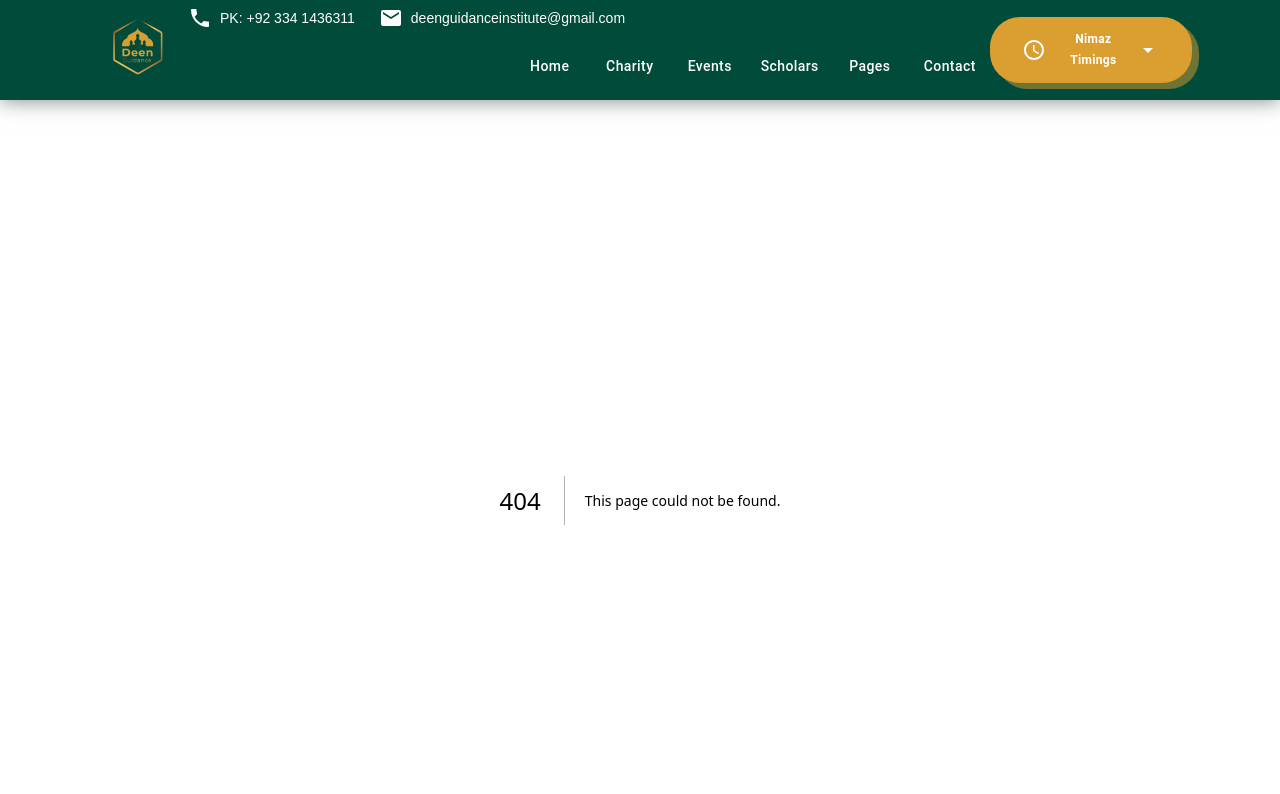
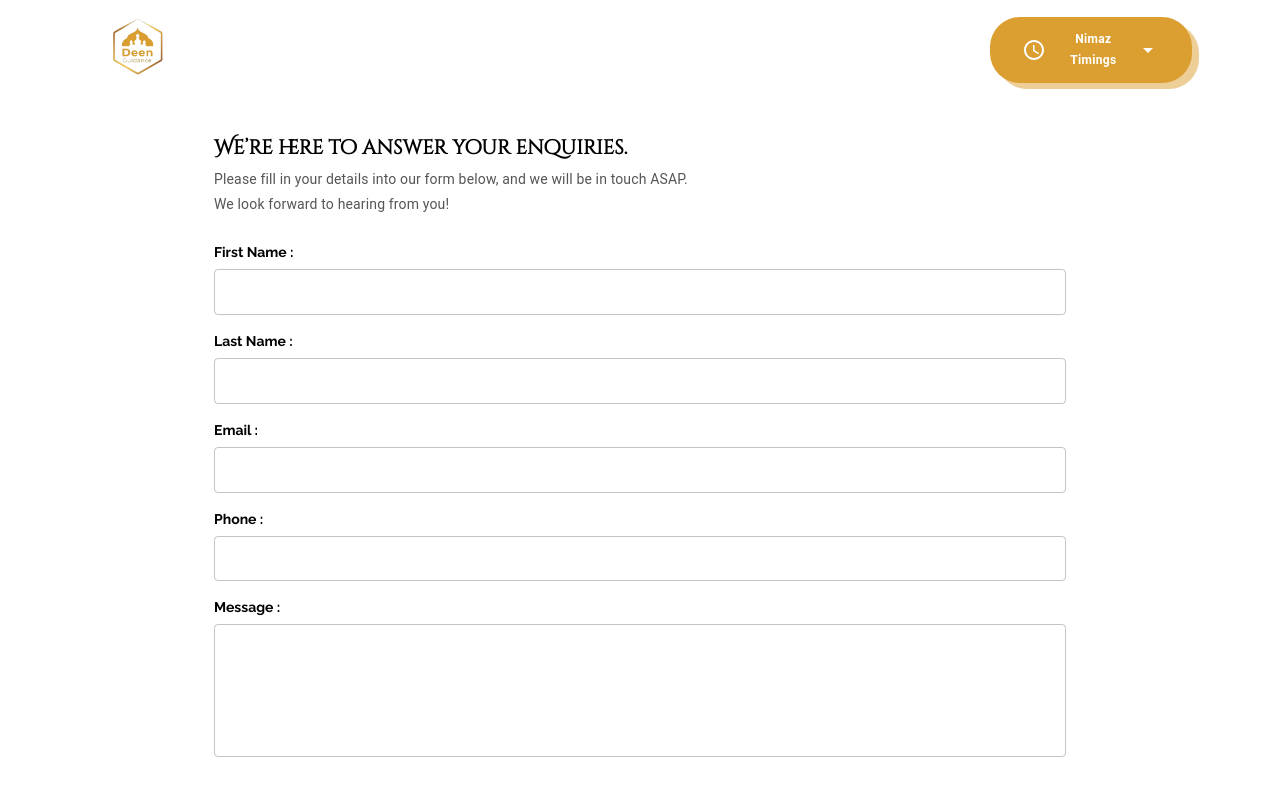
Before and after one commit to AdreesGujjar22/deenguidance, a Next.js app: page /contactus in a window 1280 px wide. Before the commit this address had no page. Shown: the top 794 px of the page. Built offline with nearby package versions, Linux system fonts and the light colour scheme.

Commit message:
Add drawer

```diff
--- a/src/app/NavBar.tsx
+++ b/src/app/NavBar.tsx
@@ -4,43 +4,54 @@ import AppBar from "@mui/material/AppBar";
 import Box from "@mui/material/Box";
 import Toolbar from "@mui/material/Toolbar";
 import IconButton from "@mui/material/IconButton";
-import Typography from "@mui/material/Typography";
-import Menu from "@mui/material/Menu";
+import Drawer from "@mui/material/Drawer";
 import Container from "@mui/material/Container";
 import Button from "@mui/material/Button";
 import MenuItem from "@mui/material/MenuItem";
 import MenuIcon from "@mui/icons-material/Menu";
-import ScheduleIcon from "@mui/icons-material/Schedule";
 import CloseIcon from "@mui/icons-material/Close";
-import ArrowDropDownIcon from "@mui/icons-material/ArrowDropDown";
 import Image from "next/image";
 import Logo from "../../public/images/logo.png";
 import MainButton from "../components/MainButton";
+import ScheduleIcon from "@mui/icons-material/Schedule";
+import ArrowDropDownIcon from "@mui/icons-material/ArrowDropDown";
+import MainLink from "../components/MainLink";
 import PhoneIcon from "@mui/icons-material/Phone";
 import EmailIcon from "@mui/icons-material/Email";
-import MainLink from "../components/MainLink";
-
-const pages = ["Home", "Charity", "Events", "Scholars", "Pages", "Contact"];
+import Link from "next/link";
+const pages = [
+  {
+    name : "Home",
+    link : "/"
+  },
+  {
+    name : "Contact",
+    link : "/contactus"
+  }
+];
 
 function NavBar() {
-  const [anchorElNav, setAnchorElNav] = React.useState<null | HTMLElement>(null);
+  const [drawerOpen, setDrawerOpen] = React.useState(false);
+  const [scrolling, setScrolling] = React.useState(false);
 
-  const handleOpenNavMenu = (event: React.MouseEvent<HTMLElement>) => {
-    setAnchorElNav(event.currentTarget);
-  };
+  React.useEffect(() => {
+    const handleScroll = () => {
+      setScrolling(window.scrollY > 50);
+    };
 
-  const handleCloseNavMenu = () => {
-    setAnchorElNav(null);
-  };
-
-  const isMenuOpen = Boolean(anchorElNav);
+    window.addEventListener("scroll", handleScroll);
+    return () => {
+      window.removeEventListener("scroll", handleScroll);
+    };
+  }, []);
 
   return (
     <AppBar
-      position="sticky"
+      position="fixed"
       sx={{
-        boxShadow: "0 0 20px rgba(0, 0, 0, 0.5)",
-        backgroundColor: "primary.main",  // Dark background for better contrast
+        boxShadow: "none",
+        backgroundColor: scrolling ? "#004B39" : "transparent",
+        fontFamily: "Raleway",
       }}
     >
       <Container
@@ -75,38 +86,24 @@ function NavBar() {
                 width: "80%",
               }}
             >
-              <Box sx={{
-                display:{ xs: "none", md: "flex" }
-              }} alignSelf="self-start" gap={3}>
-                <MainLink
-                  icon={<PhoneIcon sx={{ mr: 1 }} />}
-                  linkContent="PK: +92 334 1436311"
-                  linkHref="tel:+923341436311"
-                />
-                <MainLink
-                  icon={<EmailIcon sx={{ mr: 1 }} />}
-                  linkContent="deenguidanceinstitute@gmail.com"
-                  linkHref="mailto:deenguidanceinstitute@gmail.com"
-                />
-              </Box>
               <Box display="flex" alignSelf="self-end">
-                {pages.map((page) => (
+                {pages.map((page,index) => (
+                  <Link key={index} href={page.link} passHref style={{
+                    textDecoration : "none"
+                  }} >
                   <Button
-                    key={page}
-                    onClick={handleCloseNavMenu}
                     sx={{
-                      my: 2,
                       color: "white",
                       display: "block",
-                      mx: 1,
-                      fontSize: "14px",
+                      mx: 2,
+                      fontSize: "11px",
                       textTransform: "none",
-                      height: "fit-content",
-                      p: 0,
+                      fontFamily: "Raleway",
                     }}
                   >
-                    {page}
+                    {page.name}
                   </Button>
+                </Link>
                 ))}
               </Box>
             </Box>
@@ -118,96 +115,78 @@ function NavBar() {
             />
           </Box>
 
-          {/* Contact Info for Mobile */}
-          <Box
-            sx={{
-              display: { xs: "flex", md: "none" },
-              flexDirection: "column",
-              alignItems: "center",
-              width: "100%",
-              gap: 2,
-              mb: 2,
-            }}
-          >
-            <Box
-              sx={{
-                display:{ xs: "none", md: "flex" },
-                flexDirection: "row",
-                justifyContent: "center",
-                gap: 2,
-                flexWrap: "wrap",
-              }}
-            >
-              <MainLink
-                icon={<PhoneIcon sx={{ mr: 1 }} />}
-                linkContent="PK: +92 334 1436311"
-                linkHref="tel:+923341436311"
-              />
-              <MainLink
-                icon={<EmailIcon sx={{ mr: 1 }} />}
-                linkContent="deenguidanceinstitute@gmail.com"
-                linkHref="mailto:deenguidanceinstitute@gmail.com"
-              />
-            </Box>
-          </Box>
-
-          {/* Menu icon for mobile */}
+          {/* Drawer for mobile */}
           <Box sx={{ display: { xs: "flex", md: "none" } }}>
             <IconButton
               size="large"
-              aria-label="toggle navigation menu"
-              onClick={isMenuOpen ? handleCloseNavMenu : handleOpenNavMenu}
+              aria-label="toggle navigation drawer"
+              onClick={() => setDrawerOpen(true)}
               color="inherit"
               sx={{
                 zIndex: 1301,
                 position: "relative",
               }}
             >
-              {isMenuOpen ? <CloseIcon /> : <MenuIcon />}
+              <MenuIcon />
             </IconButton>
-
-            <Menu
-              id="menu-appbar"
-              anchorEl={anchorElNav}
-              keepMounted
-              open={isMenuOpen}
-              onClose={handleCloseNavMenu}
-              PaperProps={{
-                sx: {
+            <Drawer
+              anchor="right"
+              open={drawerOpen}
+              onClose={() => setDrawerOpen(false)}
+              sx={{
+                zIndex: 1300,
+                "& .MuiDrawer-paper": {
                   width: "100vw",
-                  maxWidth: "100vw",
-                  height: "100vh",
+                  backgroundColor: "primary.main",
+                  color: "white",
                   display: "flex",
                   flexDirection: "column",
                   alignItems: "center",
                   justifyContent: "center",
-                  backgroundColor: "primary.main", // Dark background for menu
-                  color: "white", // White text for readability
                 },
               }}
             >
-              {pages.map((page) => (
-                <MenuItem key={page} onClick={handleCloseNavMenu}>
-                  <Typography textAlign="center">{page}</Typography>
-                </MenuItem>
+              <IconButton
+                onClick={() => setDrawerOpen(false)}
+                sx={{ position: "absolute", top: 16, right: 16 }}
+              >
+                <CloseIcon sx={{ color: "white" }} />
+              </IconButton>
+              {pages.map((page,index) => (
+                <Link key={index} href={page.link} passHref
+                style={{
+                  textDecoration : "none"
+                }}
+                >
+                <Button
+                  sx={{
+                    color: "white",
+                    display: "block",
+                    mx: 2,
+                    fontSize: "11px",
+                    textTransform: "none",
+                    fontFamily: "Raleway",
+                  }}
+                >
+                  {page.name}
+                </Button>
+              </Link>
               ))}
-              <MenuItem onClick={handleCloseNavMenu} sx={{
-                display:{ xs: "none", md: "flex" }
-              }}>
+              <MenuItem>
                 <MainLink
                   icon={<PhoneIcon sx={{ mr: 1 }} />}
                   linkContent="PK: +92 334 1436311"
                   linkHref="tel:+923341436311"
                 />
               </MenuItem>
-              <MenuItem onClick={handleCloseNavMenu}>
+              <MenuItem>
                 <MainLink
                   icon={<EmailIcon sx={{ mr: 1 }} />}
                   linkContent="deenguidanceinstitute@gmail.com"
                   linkHref="mailto:deenguidanceinstitute@gmail.com"
                 />
               </MenuItem>
-            </Menu>
+            </Drawer>
           </Box>
         </Toolbar>
       </Container>
--- /dev/null
+++ b/src/app/contactus/page.tsx
@@ -0,0 +1,104 @@
+"use client";
+import React from "react";
+import {
+  Box,
+  Typography,
+  TextField,
+} from "@mui/material";
+import MainButton from "../../components/MainButton";
+import SendIcon from '@mui/icons-material/Send';
+
+export default function ContactForm() {
+  return (
+    <Box sx={{
+      backgroundColor: "white"
+    }}>
+      <Box sx={{
+        padding: "24px",
+        paddingTop : {xs : "100px",md :"135px"},
+        maxWidth: "900px",
+        margin: "auto",
+        display: "flex",
+        flexDirection: "column",
+        fontFamily: "Raleway",
+      }}>
+        <Typography
+          variant="h5"
+          gutterBottom
+          sx={{ fontSize: "1.25rem", fontWeight: "bold", fontFamily: "CinzelDecorative" }}
+        >
+          We’re here to answer your enquiries.
+        </Typography>
+        <Typography variant="body2" gutterBottom sx={{ fontSize: "0.875rem", color: "#555" }}>
+          Please fill in your details into our form below, and we will be in touch ASAP.
+        </Typography>
+        <Typography variant="body2" gutterBottom sx={{ fontSize: "0.875rem", color: "#555" }}>
+          We look forward to hearing from you!
+        </Typography>
+
+        <Box component="form" noValidate sx={{ mt: 3 }}>
+          <div style={{ marginBottom: "16px" }}>
+            <label htmlFor="firstName" style={{ fontSize: "0.875rem", fontWeight: "bold" }}>First Name :</label>
+            <TextField
+              id="firstName"
+              variant="outlined"
+              fullWidth
+              required
+              size="small"
+              sx={{ marginTop: "8px" }}
+            />
+          </div>
+          <div style={{ marginBottom: "16px" }}>
+            <label htmlFor="lastName" style={{ fontSize: "0.875rem", fontWeight: "bold" }}>Last Name :</label>
+            <TextField
+              id="lastName"
+              variant="outlined"
+              fullWidth
+              required
+              size="small"
+              sx={{ marginTop: "8px" }}
+            />
+          </div>
+          <div style={{ marginBottom: "16px" }}>
+            <label htmlFor="email" style={{ fontSize: "0.875rem", fontWeight: "bold" }}>Email :</label>
+            <TextField
+              id="email"
+              variant="outlined"
+              fullWidth
+              required
+              type="email"
+              size="small"
+              sx={{ marginTop: "8px" }}
+            />
+          </div>
+          <div style={{ marginBottom: "16px" }}>
+            <label htmlFor="phone" style={{ fontSize: "0.875rem", fontWeight: "bold" }}>Phone :</label>
+            <TextField
+              id="phone"
+              variant="outlined"
+              fullWidth
+              required
+              type="tel"
+              size="small"
+              sx={{ marginTop: "8px" }}
+            />
+          </div>
+          <div style={{ marginBottom: "16px" }}>
+            <label htmlFor="message" style={{ fontSize: "0.875rem", fontWeight: "bold" }}>Message :</label>
+            <TextField
+              id="message"
+              variant="outlined"
+              fullWidth
+              required
+              multiline
+              rows={4}
+              size="small"
+              sx={{ marginTop: "8px" }}
+            />
+          </div>
+          <MainButton content="Submit" endIcon={<SendIcon sx={{ ml: "15px" }} />} />
+        </Box>
+      </Box>
+    </Box>
+  );
+}
--- a/src/app/dashboard/components/HeroSection.tsx
+++ b/src/app/dashboard/components/HeroSection.tsx
@@ -1,5 +1,4 @@
 "use client";
-
 import React from "react";
 import { Box, Typography, Container } from "@mui/material";
 import Image from "next/image";
@@ -20,7 +19,8 @@ const HeroSection: React.FC = () => {
         flexDirection: { xs: "column", md: "row" },
         position: "relative",
         overflow: "hidden",
-        padding: { xs: "20px", sm: "40px" },
+        paddingX: { xs: "20px", sm: "40px" },
+        paddingY: { xs: "100px", sm: "135px" },
         gap: { xs: "20px", md: "40px" },
       }}
     >
@@ -76,6 +76,7 @@ const HeroSection: React.FC = () => {
         {/* Subheadline */}
         <Typography
           sx={{
+            fontFamily :"Raleway",
             fontSize: { xs: "16px", md: "18px" },
             lineHeight: 1.8,
             color: "lightgrey",
@@ -90,6 +91,7 @@ const HeroSection: React.FC = () => {
         <MainButton
           content="Listen to the Holy Quran"
           icon={<PlayCircleIcon sx={{ mr: 1, fontSize: "30px" }} />}
+          videoUrl="https://www.youtube.com/embed/GeSVXVIJtQc"
         />
       </Container>
 
--- a/src/app/dashboard/page.tsx
+++ b/src/app/dashboard/page.tsx
@@ -4,7 +4,6 @@ import HeroSection from './components/HeroSection';
 import Services from './components/Services';
 import Subscribe from './components/Subscribe';
 import WhatsAppButton from '../../components/WhatsAppButton';
-
 const DashBoard = () => {
   return (
     <>
--- a/src/app/layout.tsx
+++ b/src/app/layout.tsx
@@ -6,7 +6,7 @@ import './page.module.css';
 import NavBar from "./NavBar";
 import Footer from "./Footer";
 import Logo from "../../public/images/logo.png";
-
+import Script from "next/script";
 export const metadata: Metadata = {
   title: "Deen Guidance",
   description: "Deen Guidance Institue",
@@ -23,6 +23,19 @@ export default function RootLayout({
         <link rel="icon" href={`${Logo}`} type="image/icon" />
       </head>
       <body>
+        {/* Google Tag Manager Script */}
+        <Script
+          src="https://www.googletagmanager.com/gtag/js?id=G-S88MDCJXFG"
+          strategy="afterInteractive"
+        />
+        <Script id="google-analytics" strategy="afterInteractive">
+          {`
+            window.dataLayer = window.dataLayer || [];
+            function gtag(){dataLayer.push(arguments);}
+            gtag('js', new Date());
+            gtag('config', 'G-S88MDCJXFG');
+          `}
+        </Script>
         <ThemeProvider theme={theme}>
           <NavBar />
           {children}
--- a/src/app/page.module.css
+++ b/src/app/page.module.css
@@ -2,3 +2,7 @@
     font-family: 'CinzelDecorative';
     src: url('../../public/fonts/CinzelDecorative-Regular.ttf') format('truetype');
   }
+  @font-face {
+    font-family: 'Raleway';
+    src: url('../../public/fonts/Raleway-VariableFont_wght.ttf') format('truetype');
+  }
--- a/src/components/MainButton.tsx
+++ b/src/components/MainButton.tsx
@@ -1,43 +1,68 @@
-import React from "react";
-import { Button, Box } from "@mui/material";
+"use client";
+import React, { useState } from "react";
+import { Button, Box, Dialog, DialogContent, IconButton, Typography } from "@mui/material";
+import CloseIcon from "@mui/icons-material/Close";
 
-interface mainButtonProps {
+interface MainButtonProps {
   content: string;
   icon?: React.ReactNode;
-  fs?:string;
-  endIcon ? : React.ReactNode;
+  fs?: string;
+  endIcon?: React.ReactNode;
+  videoUrl?: string;
 }
 
-const MainButton: React.FC<mainButtonProps> = ({ content ,icon , fs='18px' , endIcon}) => {
+const MainButton: React.FC<MainButtonProps> = ({
+  content,
+  icon,
+  fs = "18px",
+  endIcon,
+  videoUrl = "",
+}) => {
+  const [open, setOpen] = useState(false);
+
+  const handleOpen = () => {
+    if (videoUrl) setOpen(true);
+    else console.warn("No video URL provided for MainButton.");
+  };
+
+  const handleClose = () => setOpen(false);
+
   return (
-    <Box sx={{
-      display : "flex",
-      justifyContent : "center",
-      alignItems : "center",
-      height : "100px",
-    }}>
-      <Box sx={{
+    <>
+      <Box
+        sx={{
+          display: "flex",
+          justifyContent: "center",
+          alignItems: "center",
+          height: "100px",
+        }}
+      >
+        <Box
+          sx={{
             position: "relative",
-        zIndex : 2,
+            zIndex: 2,
             transition: "transform 0.3s, background-color 0.3s",
             "&:hover": {
               transform: "scale(1.05)",
             },
-      }}>
+          }}
+        >
           <Button
             sx={{
-            px: { xs: 4, md: 4 },
+              px: { xs: 2, md: 4 },
               py: { xs: 1, md: 1.5 },
               borderRadius: "30px",
-            fontSize: { xs: "14px", md: fs },
+              fontSize: { xs: "11px", md: fs },
               fontWeight: "bold",
               backgroundColor: "secondary.main",
               textTransform: "none",
               color: "white",
               boxShadow: "0px 4px 6px secondary.main",
             }}
+            onClick={handleOpen}
+            aria-label={`Open video: ${content}`}
           >
-          {icon } {content} {endIcon}
+            {icon} {content} {endIcon}
           </Button>
           <Box
             sx={{
@@ -50,11 +75,81 @@ const MainButton: React.FC<mainButtonProps> = ({ content ,icon , fs='18px' , end
               height: "100%",
               borderRadius: "30px",
             }}
-        >
+          />
         </Box>
       </Box>
+
+      {/* Video Popup */}
+      <Dialog
+        open={open}
+        onClose={handleClose}
+        fullWidth
+        maxWidth="md"
+        sx={{
+          "& .MuiDialog-paper": {
+            borderRadius: "15px",
+            overflow: "hidden",
+          },
+        }}
+      >
+        <DialogContent
+          sx={{
+            position: "relative",
+            padding: 0,
+            "& iframe": {
+              width: "100%",
+              height: "400px",
+              "@media (max-width: 600px)": {
+                height: "250px",
+              },
+            },
+          }}
+        >
+          <IconButton
+            onClick={handleClose}
+            sx={{
+              position: "absolute",
+              top: 10,
+              right: 10,
+              color: "white",
+              zIndex: 10,
+              backgroundColor: "rgba(0, 0, 0, 0.5)",
+              "&:hover": {
+                backgroundColor: "rgba(0, 0, 0, 0.7)",
+              },
+            }}
+            aria-label="Close video"
+          >
+            <CloseIcon />
+          </IconButton>
+
+          {videoUrl ? (
+            <iframe
+              src={`${videoUrl}?autoplay=1`}
+              frameBorder="0"
+              allow="accelerometer; autoplay; clipboard-write; encrypted-media; gyroscope; picture-in-picture"
+              allowFullScreen
+              title="YouTube video"
+            ></iframe>
+          ) : (
+            <Box
+              sx={{
+                display: "flex",
+                justifyContent: "center",
+                alignItems: "center",
+                height: "100%",
+                backgroundColor: "black",
+              }}
+            >
+              <Typography color="white" variant="h6">
+                No video URL provided
+              </Typography>
             </Box>
-  )
-}
+          )}
+        </DialogContent>
+      </Dialog>
+    </>
+  );
+};
 
 export default MainButton;
--- a/src/components/ServiceCard.tsx
+++ b/src/components/ServiceCard.tsx
@@ -71,6 +71,7 @@ const ServiceCard: React.FC<ServiceCardProps> = ({ title, description, icon }) =
         sx={{
           color: "#6c6c6c",
           zIndex: 1,
+          fontFamily :"Raleway",
         }}
       >
         {description}
--- a/src/components/WhatsAppButton.tsx
+++ b/src/components/WhatsAppButton.tsx
@@ -1,3 +1,5 @@
+"use client";
+
 import React from 'react';
 import { Fab } from '@mui/material';
 import WhatsAppIcon from '@mui/icons-material/WhatsApp';
```
Also changed, not shown: src/app/Footer.tsx (+14 -13 lines), src/app/dashboard/components/Subscribe.tsx (+7 -7 lines), public/fonts/Raleway-VariableFont_wght.ttf (added). Lines whose indentation alone changed are shown as unchanged.
